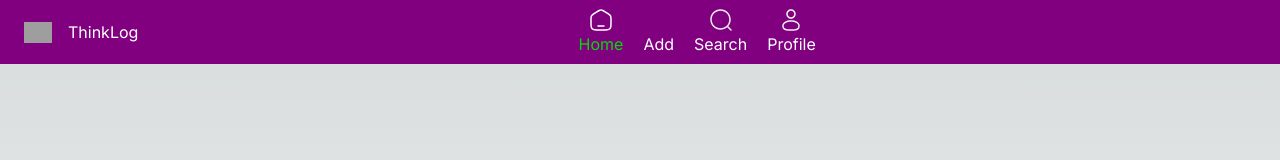
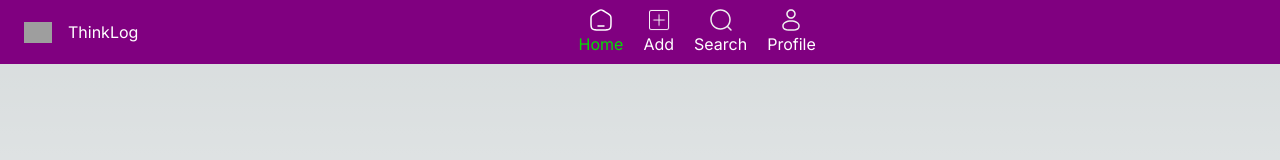
Before and after one commit to vivnegi21/ThinkLog, a Next.js app: page / in a window 1280 px wide. Shown: the top 160 px of the page. Built offline with nearby package versions, Linux system fonts and the light colour scheme; no server answers; grey boxes are pictures that could not be loaded.

Commit message:
Update index.js

```diff
--- a/constants/index.js
+++ b/constants/index.js
@@ -5,7 +5,7 @@ export const navLinks = [
         label: "Home",
     },
     {
-        imgURL: "/assets/insert.svg",
+        imgURL: "/assets/insert.png",
         route: "/add",
         label: "Add",
     },
```
